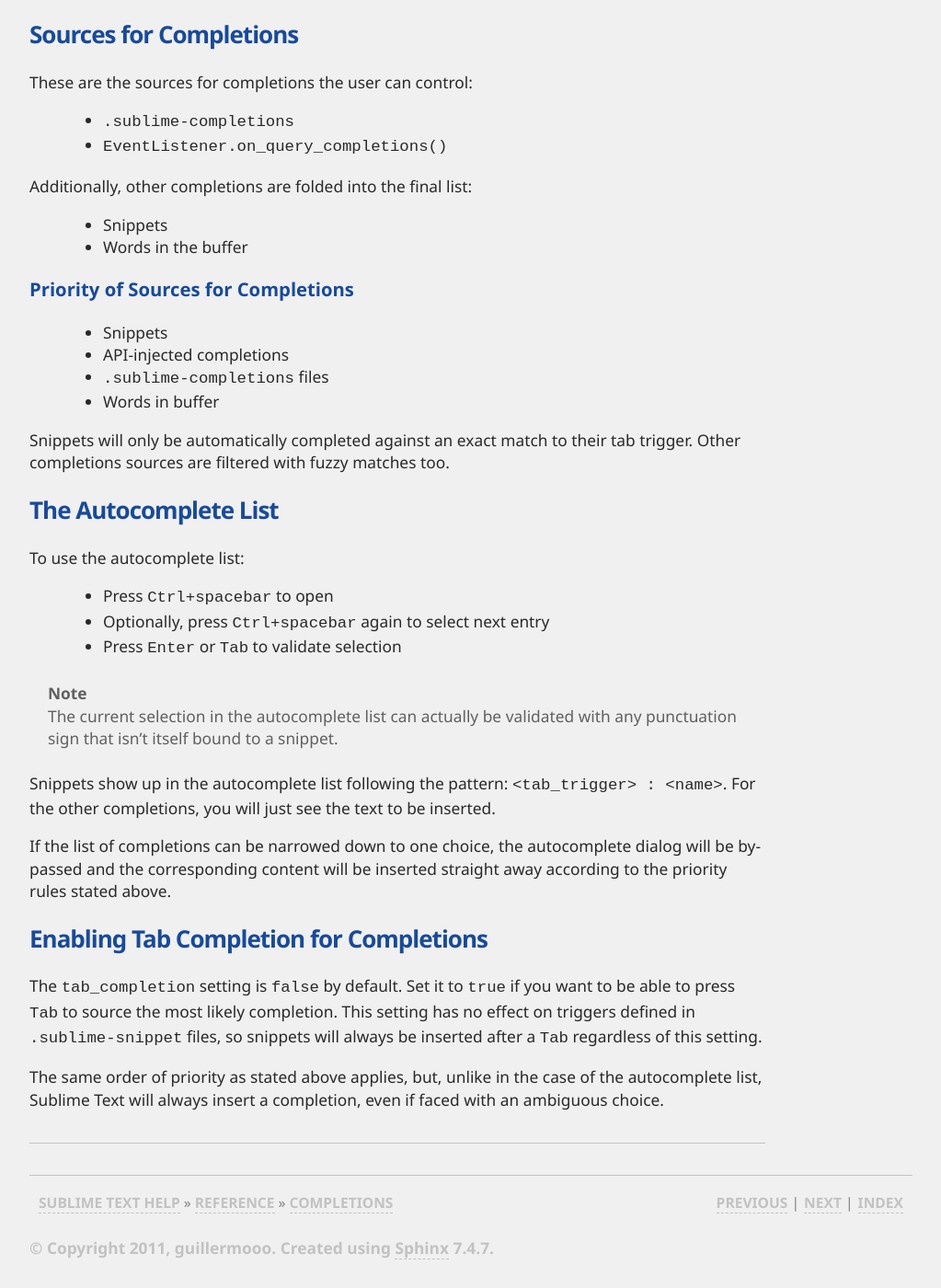
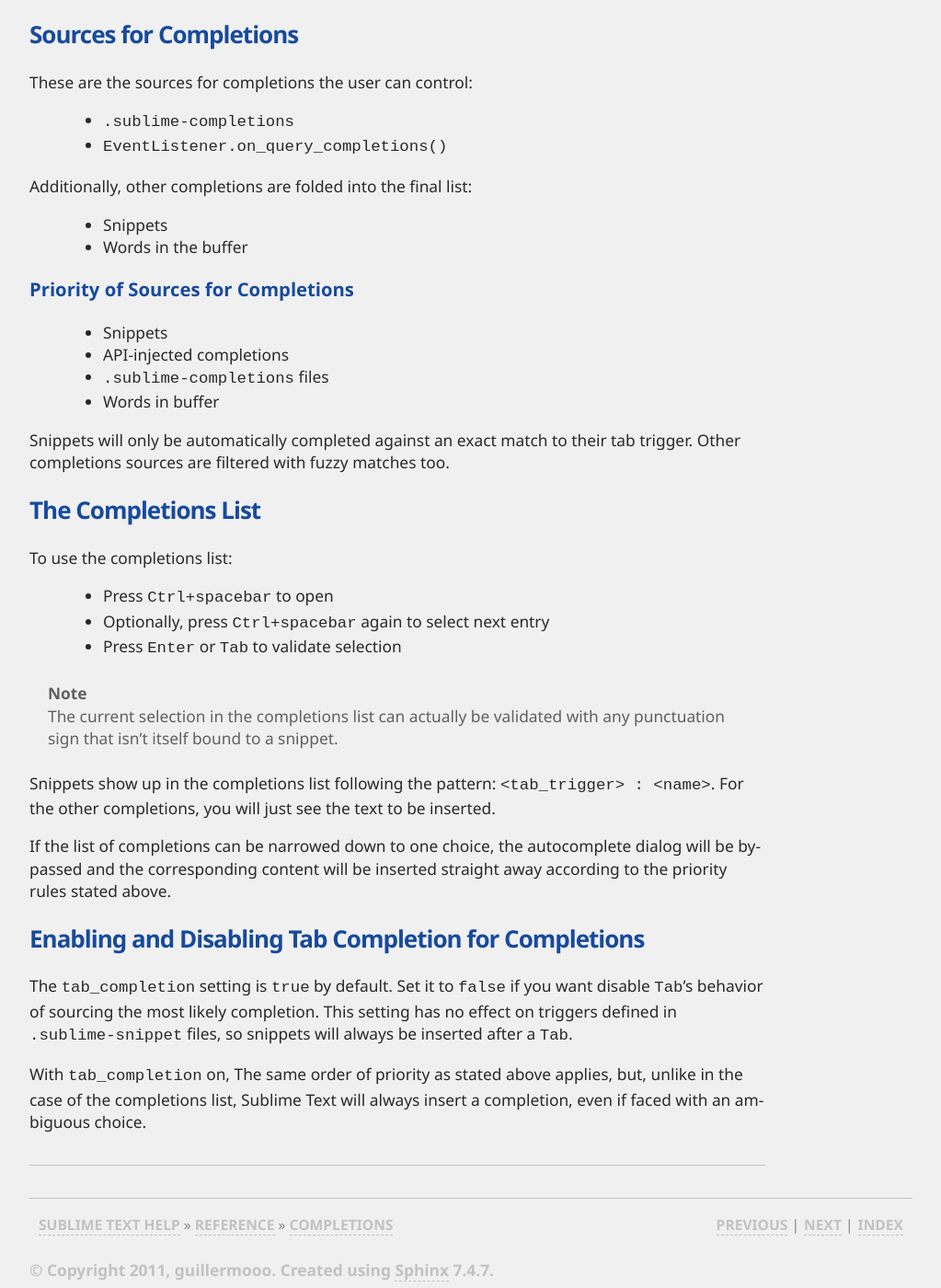
Before and after one commit to guillermooo/sublime-undocs, a Sphinx documentation site: the page built from source/reference/completions.rst, in a window 1280 px wide and 1400 px high, scrolled down 1411 px. Shown: the whole window at 92% size, without its empty margins (128-1151 px from the left). Built offline with Sphinx 7.4.7, drawn with Linux system fonts in a browser that asks for light colours; before the commit the page ends 2787 px from its top, so only the background shows below that; some of the changed text lies outside the part shown.

Commit message:
Replaced 'autocomplete list' with 'completions list'.

```diff
--- a/source/reference/completions.rst
+++ b/source/reference/completions.rst
@@ -2,7 +2,7 @@
 ===========
 
 Completions provide an IDE-like functionality to insert dynamic content through
-the autocomplete list or by pressing :kbd:`Tab`.
+the completions list or by pressing :kbd:`Tab`.
 
 File Format
 ***********
@@ -53,7 +53,7 @@
 -------------------------
 
 ``trigger``
-	Text that will be displayed in the autocomplete list and will cause the
+	Text that will be displayed in the completions list and will cause the
 	``contents`` to be inserted when validated.
 
 ``contents``
@@ -85,20 +85,20 @@
 tab trigger. Other completions sources are filtered with fuzzy matches too.
 
 
-The Autocomplete List
+The Completions List
 *********************
 
-To use the autocomplete list:
+To use the completions list:
 
 	* Press :kbd:`Ctrl+spacebar` to open
 	* Optionally, press :kbd:`Ctrl+spacebar` again to select next entry
 	* Press :kbd:`Enter` or :kbd:`Tab` to validate selection
 
 .. note::
-	The current selection in the autocomplete list can actually be validated with
+	The current selection in the completions list can actually be validated with
 	any punctuation sign that isn't itself bound to a snippet.
 
-Snippets show up in the autocomplete list following the pattern:
+Snippets show up in the completions list following the pattern:
 ``<tab_trigger> : <name>``. For the other completions, you will just see the
 text to be inserted.
 
@@ -107,15 +107,14 @@
 away according to the priority rules stated above.
 
 
-Enabling Tab Completion for Completions
-***************************************
+Enabling and Disabling Tab Completion for Completions
+*****************************************************
 
-The ``tab_completion`` setting is ``false`` by default. Set it to ``true`` if
-you want to be able to press :kbd:`Tab` to source the most likely completion.
+The ``tab_completion`` setting is ``true`` by default. Set it to ``false`` if
+you want disable :kbd:`Tab`'s behavior of sourcing the most likely completion.
 This setting has no effect on triggers defined in ``.sublime-snippet`` files,
-so snippets will always be inserted after a :kbd:`Tab` regardless of this
-setting.
+so snippets will always be inserted after a :kbd:`Tab`.
 
-The same order of priority as stated above applies, but, unlike in the case of
-the autocomplete list, Sublime Text will always insert a completion, even if
-faced with an ambiguous choice.
+With ``tab_completion`` on, The same order of priority as stated above applies,
+but, unlike in the case of the completions list, Sublime Text will always
+insert a completion, even if faced with an ambiguous choice.
```
Also changed, not shown: source/extensibility/completions.rst (+8 -8 lines).
